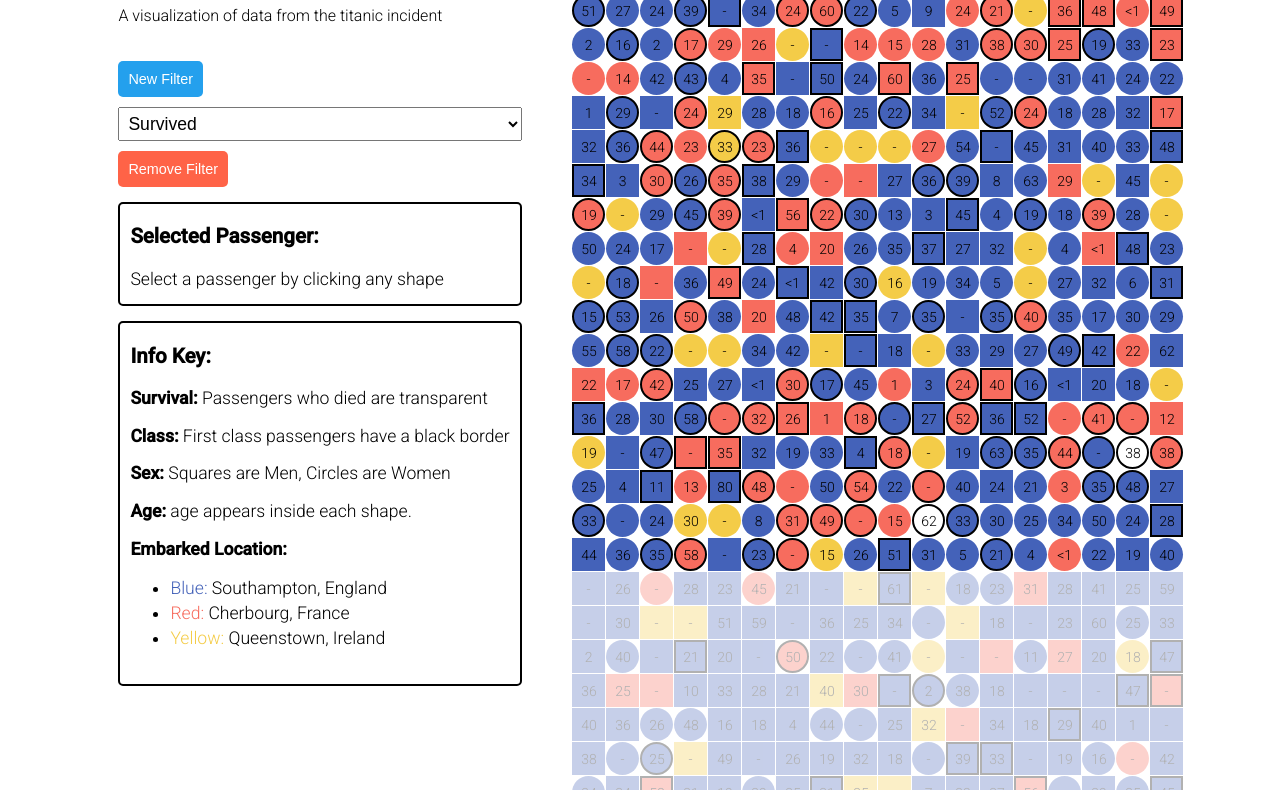
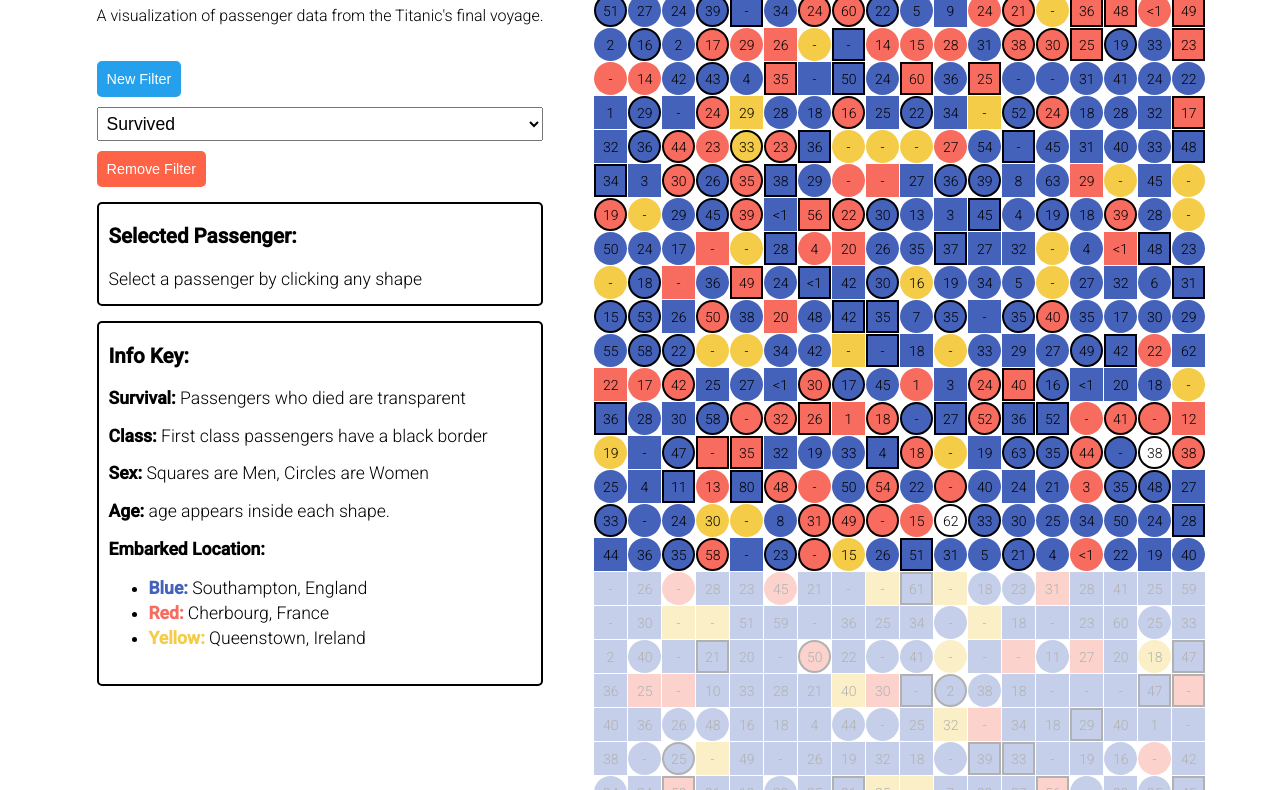
Before and after one commit to jewarner57/TitanicDataVisualization, a plain HTML site: page index.html in a window 1280 px wide. Shown: the part 103-893 px from the top of the page. Drawn offline with Linux system fonts and the light colour scheme.

```diff
--- a/index.html
+++ b/index.html
@@ -13,7 +13,7 @@
     <div id="filterControls">
       <div class="titleBox">
         <h1>Titanic Data Visualization</h1>
-        <p>A visualization of data from the titanic incident</p>
+        <p>A visualization of passenger data from the Titanic's final voyage.</p>
       </div>
       <button id="addFilter">New Filter</button>
       <div id="filterList">
--- a/style.css
+++ b/style.css
@@ -23,6 +23,10 @@ select {
 
 ul {
   line-height: 25px;
+}
+
+.blue, .red, .yellow {
+  font-weight: bold;
 }
 
 .blue {
```
Also changed, not shown: images/preview.png (added), 1 other file.
